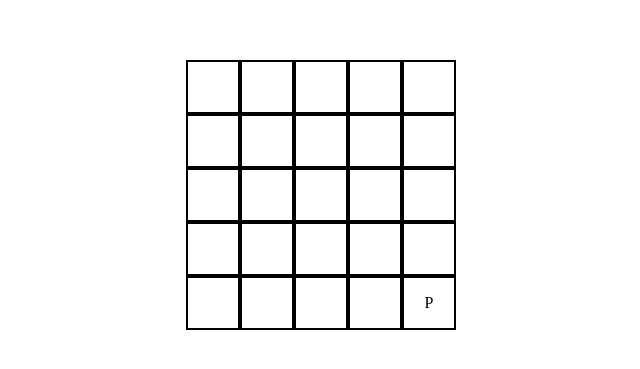
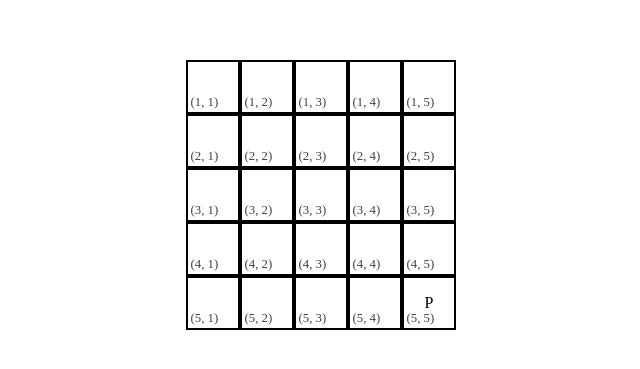
Before and after one commit to BanaCubed/Yet-Another-Assessment, a Vue app: page / in a window 1280 px wide. Shown: the part 205-574 px from the top of the page, without its empty margins (319-959 px from the left). Built offline with nearby package versions, Linux system fonts and the light colour scheme.

Commit message:
feat: added some event handlers to the Entity class

```diff
--- a/src/components/BoardCell.vue
+++ b/src/components/BoardCell.vue
@@ -22,6 +22,7 @@ const renderers: ComputedRef<Array<(() => JSX.Element) | null>> = computed(() =>
 
 <template>
 	<component v-for="Renderer in renderers" :is="Renderer" class="entity-render" />
+	<div class="coordinate-overlay">({{ location.x }}, {{ location.y }})</div>
 </template>
 
 <style lang="css" scoped>
@@ -32,4 +33,12 @@ const renderers: ComputedRef<Array<(() => JSX.Element) | null>> = computed(() =>
 	display: block;
 	translate: -50% -50%;
 }
+
+.coordinate-overlay {
+	position: absolute;
+	bottom: 5%;
+	left: 5%;
+	font-size: 0.8em;
+	opacity: 0.75;
+}
 </style>
--- a/src/scripts/entities/entity.tsx
+++ b/src/scripts/entities/entity.tsx
@@ -1,6 +1,6 @@
 import type { JSX } from 'vue/jsx-runtime';
 import { type CoordinatePair, CoordinatePairZero } from '../abstract';
-import { computed, type ComputedRef } from 'vue';
+import type { GameState } from '../game';
 
 /**
  * Enum containing all valid types of entities.
@@ -9,6 +9,8 @@ export enum EntityTypes {
 	Generic,
 	Player,
 }
+
+export type EntityEventHandler = (game: GameState) => void;
 
 /**
  * Represents a generic entity type, from which other entities are derived.
@@ -40,6 +42,11 @@ export default class Entity {
 			this.location = coordinates;
 		}
 	}
+
+	public onPlayerTurnStart?: EntityEventHandler;
+	public onPlayerTurnEnd?: EntityEventHandler;
+	public onEnemyTurn?: EntityEventHandler;
+	public onRoundEnd?: EntityEventHandler;
 }
 
 export const entityFallbackRenderer: () => JSX.Element = () => <div>???</div>;
```
Also changed, not shown: src/scripts/entities/overlay.tsx (added, +15 -0 lines).
